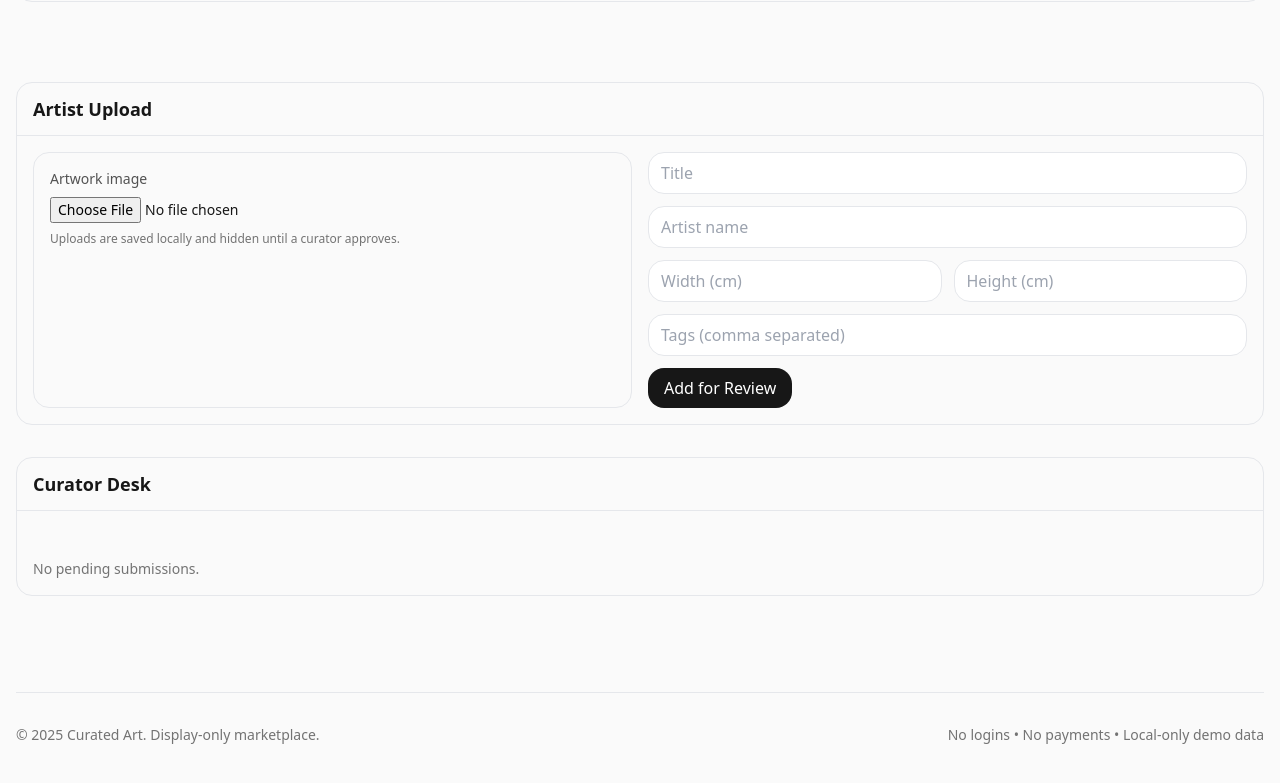
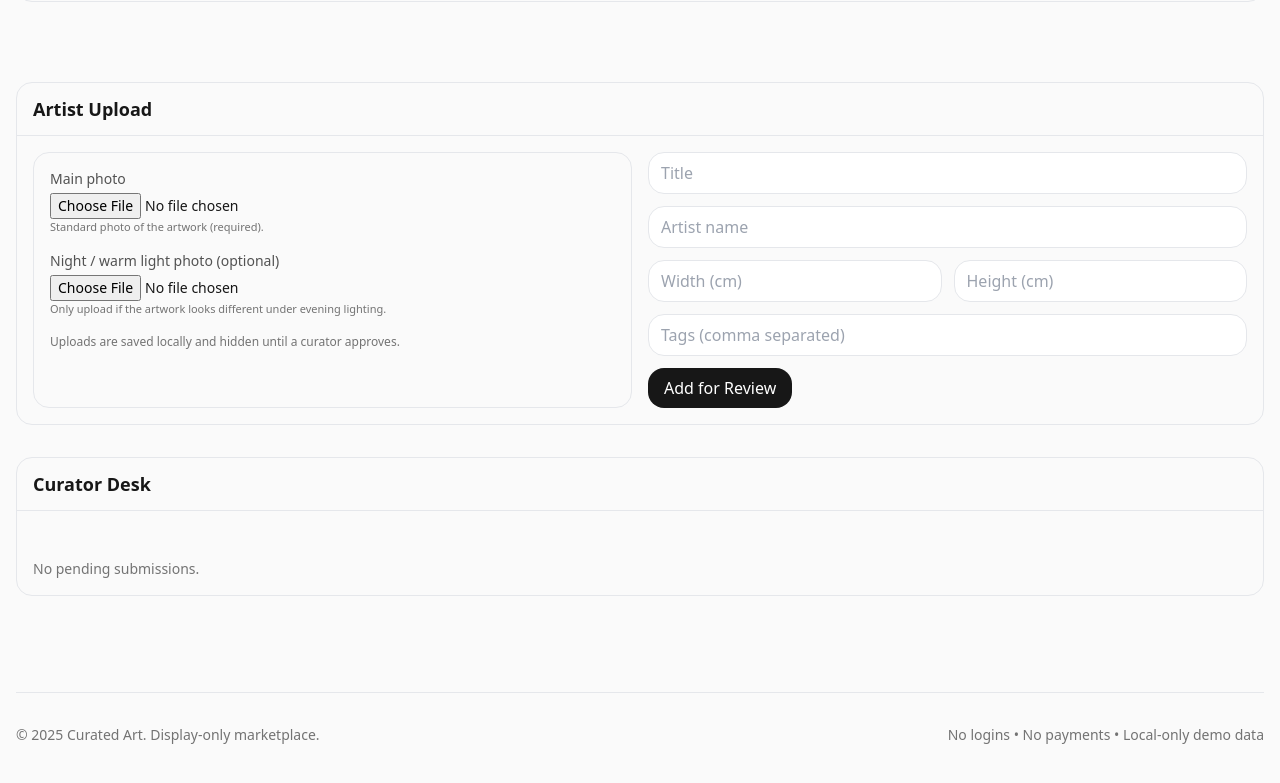
Before and after one commit to GayatriNovel/KalaWebsite, a plain HTML site: page index.html in a window 1280 px wide. Shown: the part 1710-2493 px from the top of the page. Drawn offline with nearby package versions, Linux system fonts and the light colour scheme.

Commit message:
Update index.html

```diff
--- a/index.html
+++ b/index.html
@@ -127,11 +127,28 @@
       <div class="border rounded-2xl mb-8">
         <div class="px-4 py-3 border-b text-lg font-semibold">Artist Upload</div>
         <form id="uploadForm" class="p-4 grid md:grid-cols-2 gap-4">
-          <div class="border rounded-2xl p-4 bg-neutral-50">
-            <div class="text-sm text-neutral-600 mb-2">Artwork image</div>
-            <input id="artFile" type="file" accept="image/*" capture="environment" class="block w-full text-sm" required />
-            <p class="text-xs text-neutral-500 mt-2">Uploads are saved locally and hidden until a curator approves.</p>
+  <div class="border rounded-2xl p-4 bg-neutral-50 space-y-4">
+    <div>
+      <div class="text-sm text-neutral-600 mb-1">Main photo</div>
+      <input id="artFileDay" type="file" accept="image/*" capture="environment" class="block w-full text-sm" required />
+      <p class="text-[11px] text-neutral-500">
+        Standard photo of the artwork (required).
+      </p>
     </div>
+
+    <div>
+      <div class="text-sm text-neutral-600 mb-1">Night / warm light photo (optional)</div>
+      <input id="artFileNight" type="file" accept="image/*" capture="environment" class="block w-full text-sm" />
+      <p class="text-[11px] text-neutral-500">
+        Only upload if the artwork looks different under evening lighting.
+      </p>
+    </div>
+
+    <p class="text-xs text-neutral-500">
+      Uploads are saved locally and hidden until a curator approves.
+    </p>
+  </div>
+
   <div class="grid gap-3">
     <input id="titleInput" placeholder="Title" class="px-3 py-2 rounded-2xl border" />
     <input id="artistInput" placeholder="Artist name" class="px-3 py-2 rounded-2xl border" />
@@ -141,10 +158,13 @@
     </div>
     <input id="tagsInput" placeholder="Tags (comma separated)" class="px-3 py-2 rounded-2xl border" />
     <div>
-              <button class="px-4 py-2 rounded-2xl bg-neutral-900 text-white" type="submit">Add for Review</button>
+      <button class="px-4 py-2 rounded-2xl bg-neutral-900 text-white" type="submit">
+        Add for Review
+      </button>
     </div>
   </div>
 </form>
+
       </div>
 
       <div class="border rounded-2xl">
```
Lines whose indentation alone changed are shown as unchanged.
